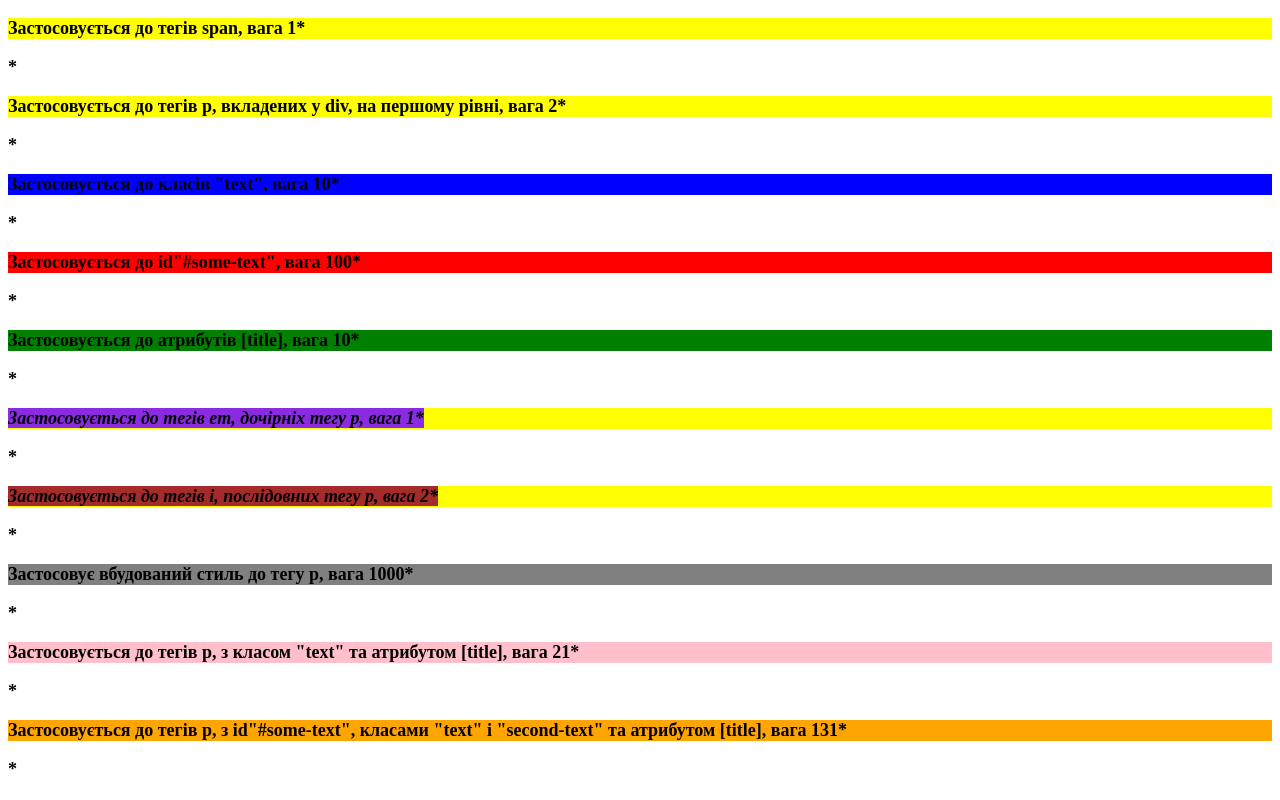
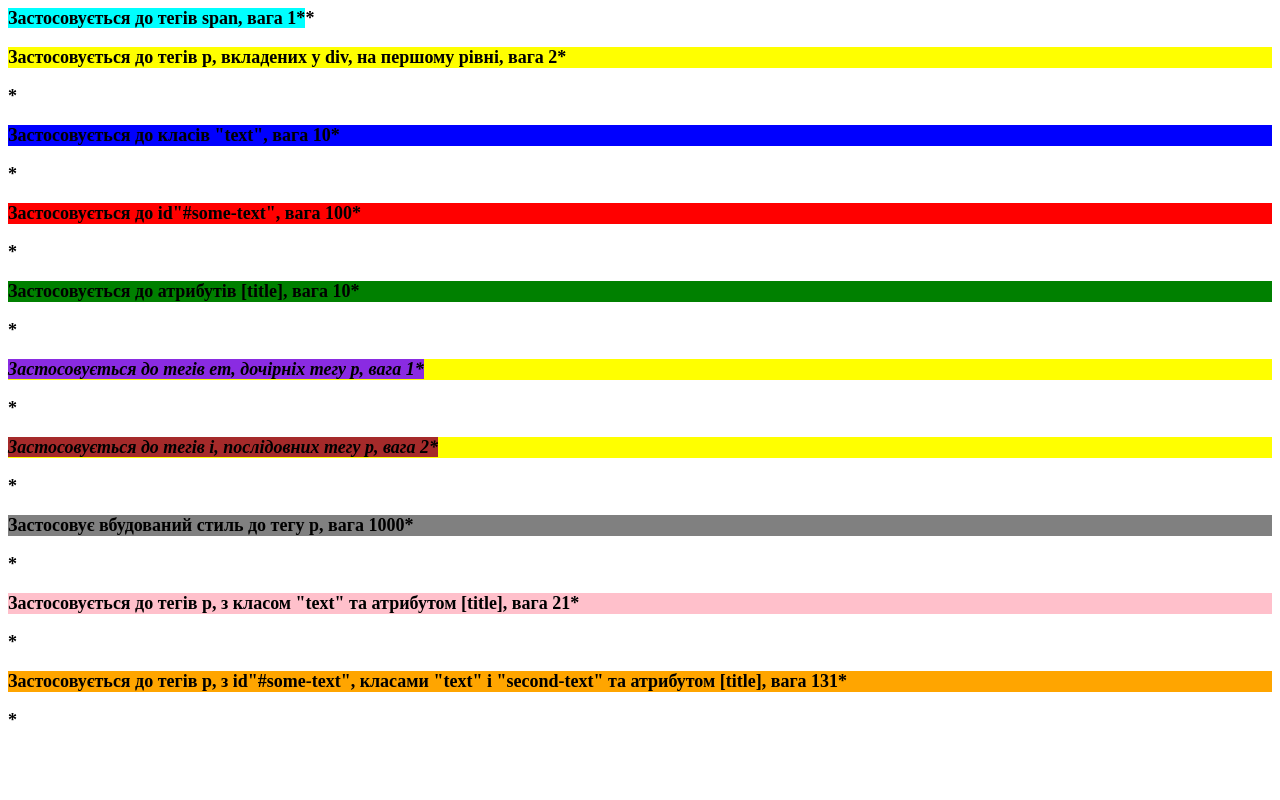
Before and after one commit to fedorovbodya/main-, a plain HTML site: page index.html in a window 1280 px wide. Drawn offline with Linux system fonts and the light colour scheme.

Commit message:
swap p to span

```diff
--- a/index.html
+++ b/index.html
@@ -10,7 +10,7 @@
 
 <body>
     <div>
-        <p>Застосовується до тегів span, вага 1*</p>*
+        <span>Застосовується до тегів span, вага 1*</span>*
         <p>Застосовується до тегів p, вкладених у div, на першому рівні, вага 2*</p>*
         <p class="text">Застосовується до класів "text", вага 10*</p>*
         <p id="some-text">Застосовується до id"#some-text", вага 100*</p>*
--- a/style.css
+++ b/style.css
@@ -7,7 +7,7 @@
     background-color: yellow;
   }
 
-  p {
+  span {
     background-color: aqua;
   }
 
```
